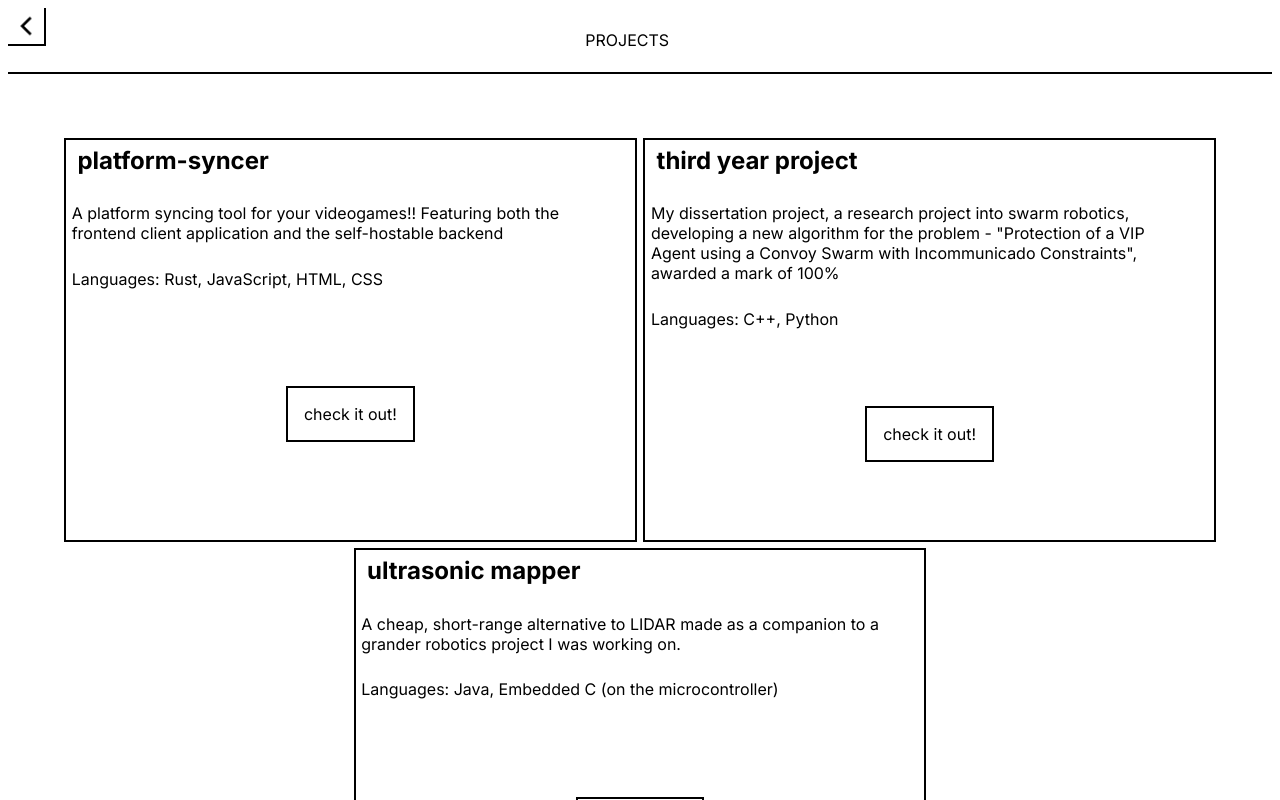
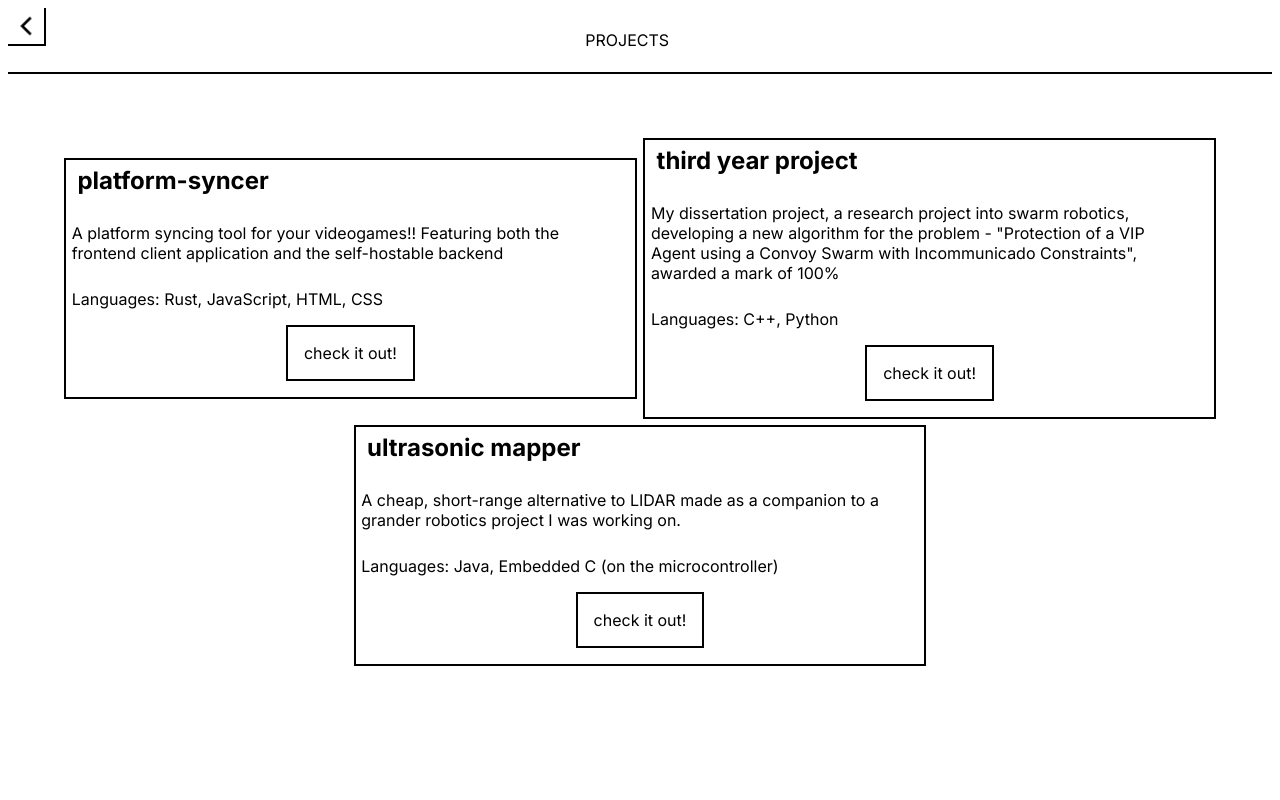
Before and after one commit to DenverW03/DenverW03.github.io, a Next.js app: page /projects in a window 1280 px wide. Shown: the top 800 px of the page. Built offline with nearby package versions, Linux system fonts and the light colour scheme.

Commit message:
one breakpoint sorted

```diff
--- a/src/components/project-card/project-card.module.css
+++ b/src/components/project-card/project-card.module.css
@@ -48,9 +48,6 @@
 }
 
 @media (min-width: 600px) {
-	.card {
-		height: 50vh;
-	}
 }
 
 @media (min-width: 1024px) {
```
